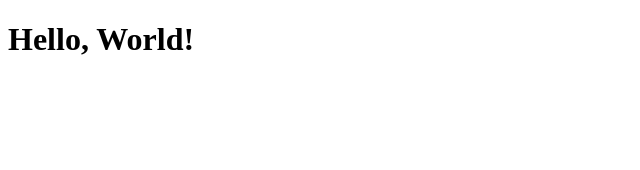
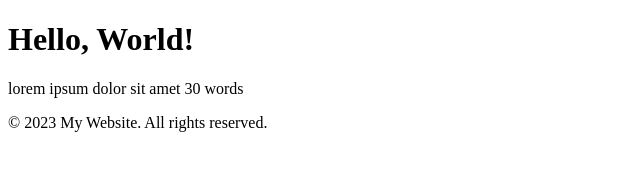
Before and after one commit to Sabarish-krishnan/learn-git, a plain HTML site: page index.html in a window 1280 px wide. Shown: the whole page, without its empty margins (0-640 px from the left). Drawn offline with Linux system fonts and the light colour scheme.

Commit message:
add paragraph to index.html

```diff
--- a/index.html
+++ b/index.html
@@ -7,6 +7,9 @@
 </head>
 <body>
     <h1>Hello, World!</h1>
-
+    <p>lorem ipsum dolor sit amet 30 words</p>
+    <footer>
+        <p>&copy; 2023 My Website. All rights reserved.</p>
+    </footer>
 </body>
 </html>
```
